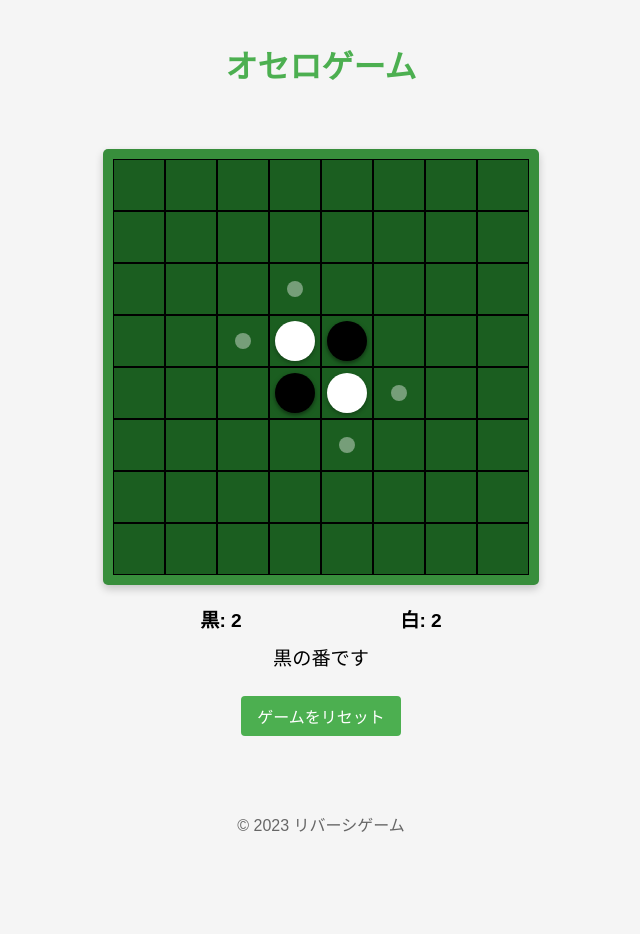
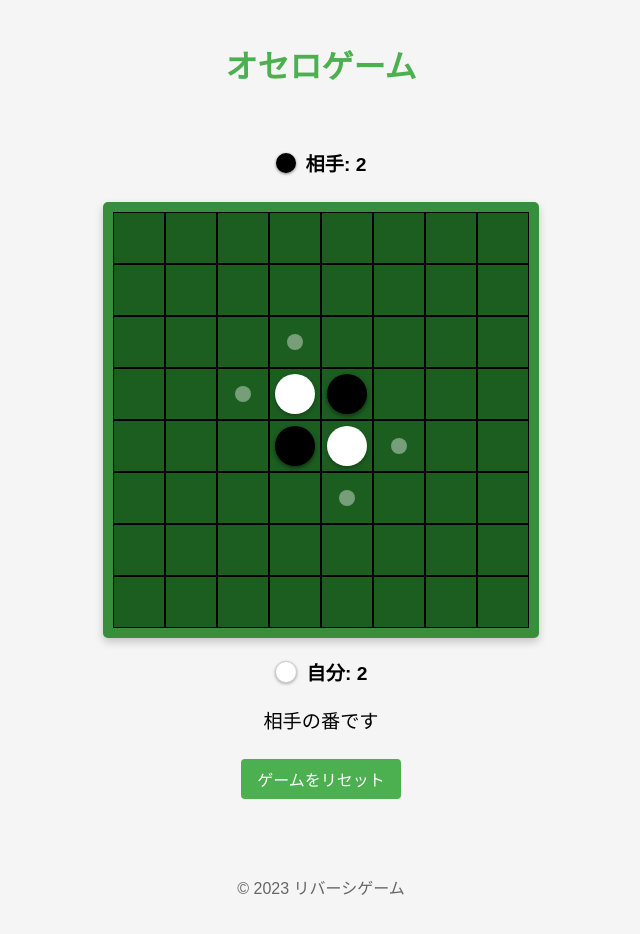
Before and after one commit to tissueMO/reversi, a Nuxt app: page / in a window 1280 px wide. Shown: the top 934 px of the page, without its empty margins (319-959 px from the left). Before the commit the page ends 882 px from the top, so only its background shows below. Built offline with nearby package versions, Linux system fonts and the light colour scheme.

Commit message:
自分と相手の概念を追加

```diff
--- a/components/ReversiBoard.vue
+++ b/components/ReversiBoard.vue
@@ -1,5 +1,12 @@
 <template>
   <div class="reversi-board">
+    <div class="game-info top-info">
+      <div class="score opponent-score">
+        <div class="color-icon" :class="opponentColorClass"></div>
+        相手: {{ opponentCount }}
+      </div>
+    </div>
+
     <div class="board-container">
       <div
         v-for="(row, rowIndex) in board"
@@ -22,11 +29,13 @@
         </div>
       </div>
     </div>
-    <div class="game-info">
-      <div class="score">
-        <div class="score-black">黒: {{ blackCount }}</div>
-        <div class="score-white">白: {{ whiteCount }}</div>
+
+    <div class="game-info bottom-info">
+      <div class="score player-score">
+        <div class="color-icon" :class="playerColorClass"></div>
+        自分: {{ playerCount }}
       </div>
+
       <div class="turn-info">{{ currentTurnText }}</div>
       <div v-if="gameStatus === 'ended'" class="game-result">
         <div class="result-text">{{ gameResultText }}</div>
@@ -49,6 +58,7 @@ const WHITE = 2;
 const board = ref<number[][]>(Array(8).fill(0).map(() => Array(8).fill(EMPTY)));
 const currentPlayer = ref<number>(BLACK); // 黒から始める
 const gameStatus = ref<'playing' | 'ended'>('playing'); // ゲームの状態を管理
+const playerColor = ref<number>(BLACK); // プレイヤーの色（ランダムに決定）
 
 // 初期配置を設定する関数
 const initializeBoard = () => {
@@ -65,6 +75,8 @@ const initializeBoard = () => {
   board.value[4][3] = BLACK;
   board.value[4][4] = WHITE;
 
+  // ランダムに先手（黒）か後手（白）かを決定
+  playerColor.value = Math.random() < 0.5 ? BLACK : WHITE;
   currentPlayer.value = BLACK; // 黒から始める
   gameStatus.value = 'playing'; // ゲーム状態をリセット
 };
@@ -74,13 +86,31 @@ onMounted(() => {
   initializeBoard();
 });
 
-// 石の数をカウント
-const blackCount = computed(() => {
-  return board.value.flat().filter(cell => cell === BLACK).length;
+// プレイヤーとオポーネントの色テキスト
+const playerColorText = computed(() => {
+  return playerColor.value === BLACK ? "黒" : "白";
 });
 
-const whiteCount = computed(() => {
-  return board.value.flat().filter(cell => cell === WHITE).length;
+const opponentColorText = computed(() => {
+  return playerColor.value === BLACK ? "白" : "黒";
+});
+
+// プレイヤーとオポーネントの色クラス
+const playerColorClass = computed(() => {
+  return playerColor.value === BLACK ? "black-icon" : "white-icon";
+});
+
+const opponentColorClass = computed(() => {
+  return playerColor.value === BLACK ? "white-icon" : "black-icon";
+});
+
+// プレイヤーとオポーネントの石の数をカウント
+const playerCount = computed(() => {
+  return board.value.flat().filter(cell => cell === playerColor.value).length;
+});
+
+const opponentCount = computed(() => {
+  return board.value.flat().filter(cell => cell !== EMPTY && cell !== playerColor.value).length;
 });
 
 // 現在のターンを表示するテキスト
@@ -88,20 +118,26 @@ const currentTurnText = computed(() => {
   if (gameStatus.value === 'ended') {
     return "ゲーム終了";
   }
-  return currentPlayer.value === BLACK ? "黒の番です" : "白の番です";
+
+  if (currentPlayer.value === playerColor.value) {
+    return "あなたの番です";
+  } else {
+    return "相手の番です";
+  }
 });
 
 // ゲーム結果を表示するテキスト
 const gameResultText = computed(() => {
-  if (blackCount.value > whiteCount.value) {
-    return "黒の勝ち！";
-  } else if (whiteCount.value > blackCount.value) {
-    return "白の勝ち！";
+  if (playerCount.value > opponentCount.value) {
+    return "あなたの勝ち！";
+  } else if (opponentCount.value > playerCount.value) {
+    return "相手の勝ち！";
   } else {
     return "引き分け";
   }
 });
 
+// 以下は既存の関数
 // 指定位置に石を置くことができるかチェック
 const canPlaceAt = (row: number, col: number): boolean => {
   // すでに石がある場所には置けない
@@ -253,6 +289,7 @@ const resetGame = () => {
   padding: 10px;
   border-radius: 5px;
   box-shadow: 0 4px 8px rgba(0, 0, 0, 0.2);
+  margin: 10px 0;
 }
 
 .board-row {
@@ -301,7 +338,6 @@ const resetGame = () => {
 }
 
 .game-info {
-  margin-top: 20px;
   width: 100%;
   max-width: 400px;
   display: flex;
@@ -309,17 +345,42 @@ const resetGame = () => {
   align-items: center;
 }
 
+.top-info {
+  margin-bottom: 10px;
+}
+
+.bottom-info {
+  margin-top: 10px;
+}
+
 .score {
   display: flex;
-  justify-content: space-around;
-  width: 100%;
-  margin-bottom: 10px;
+  align-items: center;
   font-size: 1.2rem;
   font-weight: bold;
+  margin-bottom: 5px;
+}
+
+.color-icon {
+  width: 20px;
+  height: 20px;
+  border-radius: 50%;
+  margin-right: 10px;
+}
+
+.black-icon {
+  background-color: var(--black-piece, #000);
+  box-shadow: 0 1px 3px rgba(0, 0, 0, 0.5);
+}
+
+.white-icon {
+  background-color: var(--white-piece, #fff);
+  box-shadow: 0 1px 3px rgba(0, 0, 0, 0.3);
+  border: 1px solid #ccc;
 }
 
 .turn-info {
-  margin-bottom: 15px;
+  margin: 15px 0;
   font-size: 1.2rem;
 }
 
```
